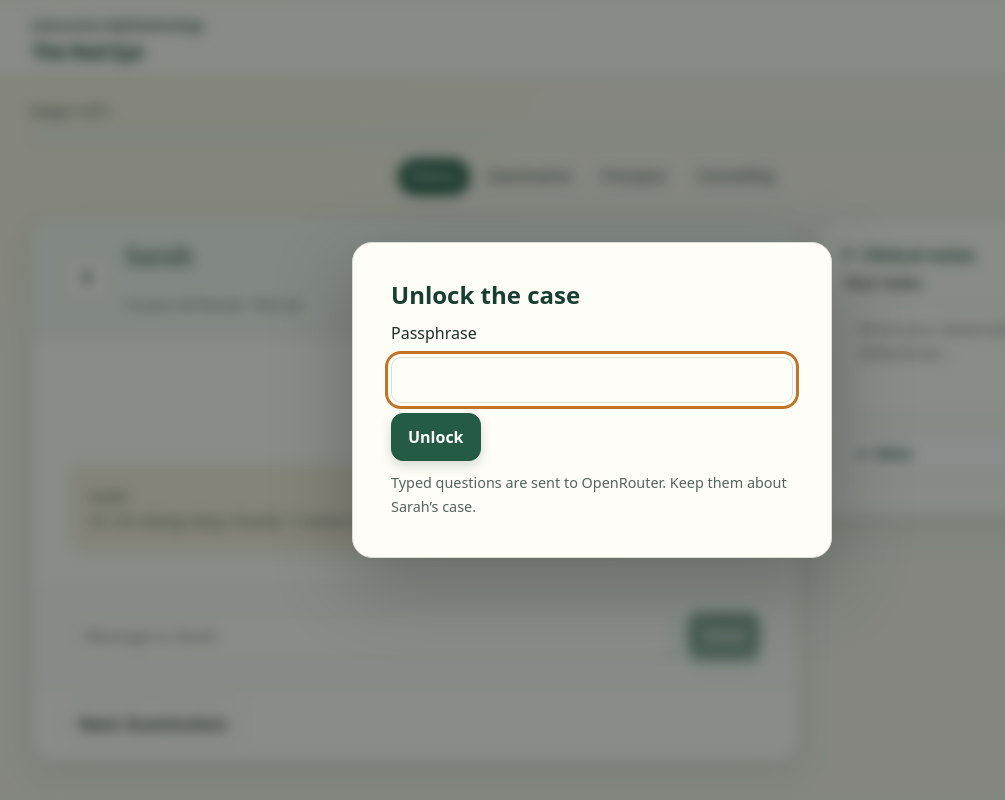
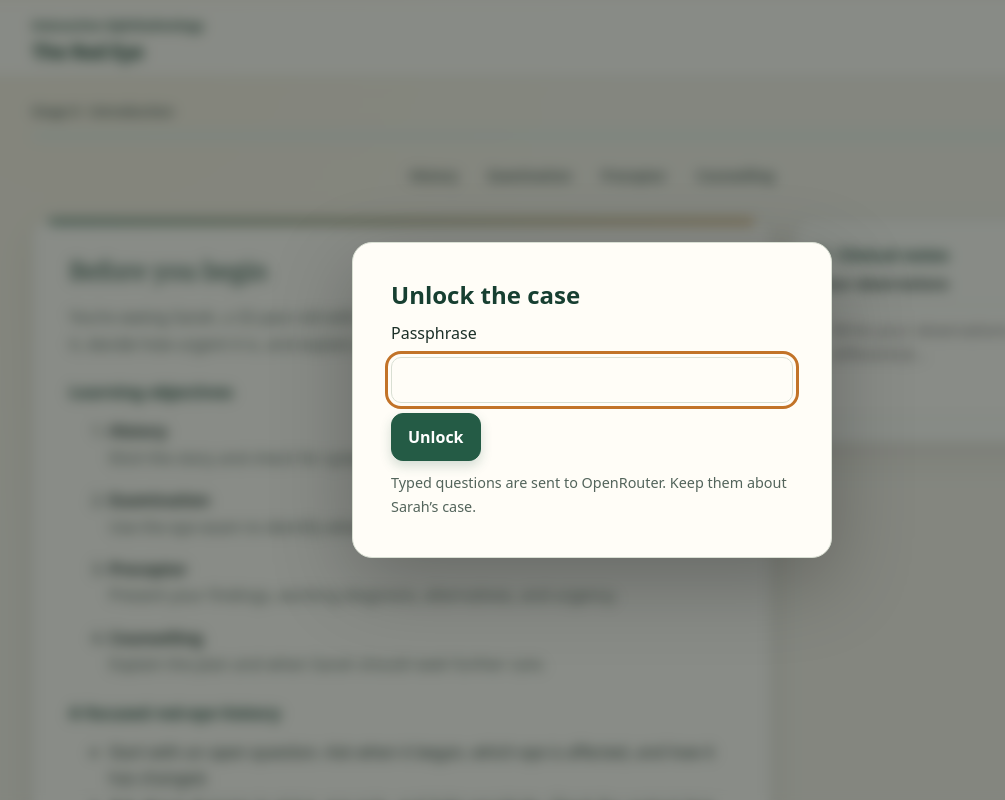
Before and after one commit to ubc-aims/Interactive-ophthalmology, a plain HTML site: page index.html in a window 1280 px wide. Shown: the top 800 px of the page, without its empty margins (48-1053 px from the left). Drawn offline with Linux system fonts and the light colour scheme.

Commit message:
Add case briefing and preserve editable observations

```diff
--- a/case.js
+++ b/case.js
@@ -1,7 +1,8 @@
 "use strict";
 
 const scene = document.querySelector("#scene");
-const notes = document.querySelector("#notes");
+const notes = document.querySelector("#case-notes-content");
+const observationInput = document.querySelector("#student-notes");
 const stages = document.querySelector("#stages");
 const theme = document.querySelector("#theme");
 const steps = [
@@ -27,7 +28,7 @@ const steps = [
   }
 ];
 
-let step, seenHistory, seenExam, interviewTurns, studentNotes, manualChecks, assessments, activeHints;
+let step, seenHistory, seenExam, interviewTurns, manualChecks, assessments, activeHints;
 let chatKey;
 
 function element(tag, text, className) {
@@ -46,11 +47,11 @@ function button(text, className, action) {
 
 function start() {
   notes.replaceChildren();
-  step = 0;
+  step = -1;
   seenHistory = new Map();
   interviewTurns = [];
   seenExam = new Map();
-  studentNotes = "";
+  observationInput.value = "";
   manualChecks = new Set();
   assessments = new Map();
   render();
@@ -89,19 +90,50 @@ function render() {
   });
   const progress = element("progress", "", "case-progress");
   progress.max = steps.length;
-  progress.value = step;
+  progress.value = Math.max(0, step);
   progress.setAttribute("aria-label", "Completed case stages");
-  const caption = element("p", stage ? `Stage ${step + 1} of ${steps.length}` : "Case complete", "progress-caption");
+  const label = step < 0 ? "Stage 0 · Introduction" : stage ? `Stage ${step + 1} of ${steps.length}` : "Case complete";
+  const caption = element("p", label, "progress-caption");
   stages.replaceChildren(caption, progress, list);
   scene.replaceChildren();
   activeHints = null;
   scene.classList.toggle("chat-scene", Boolean(stage) && step !== 1);
-  if (stage) stage.render();
+  if (step < 0) introduction();
+  else if (stage) stage.render();
   else debrief();
   renderNotes();
   const title = scene.querySelector("h2");
   title.focus({ preventScroll: true });
   if (title.getBoundingClientRect().top < 0) title.scrollIntoView({ block: "start" });
+}
+
+function introduction() {
+  heading("Before you begin");
+  scene.append(element("p", "You’re seeing Sarah, a 32-year-old with a red eye. Your task is to work out what’s causing it, decide how urgent it is, and explain your plan."));
+  scene.append(element("h3", "Learning objectives"));
+  const objectives = element("ol");
+  for (const [label, detail] of [
+    ["History", "Elicit the story and check for symptoms or exposures that change urgency."],
+    ["Examination", "Use the eye exam to identify where the problem is."],
+    ["Preceptor", "Present your findings, working diagnosis, alternatives, and urgency."],
+    ["Counselling", "Explain the plan and when Sarah should seek further care."]
+  ]) {
+    const item = element("li");
+    item.append(element("strong", label), element("p", detail));
+    objectives.append(item);
+  }
+  scene.append(objectives, element("h3", "A focused red-eye history"));
+  const guide = element("ul");
+  for (const detail of [
+    "Start with an open question. Ask when it began, which eye is affected, and how it has changed.",
+    "Ask about changes in vision, eye pain, and light sensitivity. Check for contact lens use, injury, chemical exposure, and recent eye procedures.",
+    "Ask about itch, discharge, and the feeling of something in the eye. Clarify any lid symptoms and what the patient has already tried."
+  ]) {
+    guide.append(element("li", detail));
+  }
+  scene.append(guide,
+    element("p", "Use Your observations to keep notes across all four stages. Each stage has optional hints."),
+    button("Start history", "primary", next));
 }
 
 function stageObjective() {
@@ -537,18 +569,6 @@ function checkItem(list, id, label, observation, status) {
 }
 
 function renderNotes() {
-  if (!notes.childElementCount) {
-    const title = element("h2", "Clinical notes");
-    title.id = "notes-title";
-    const label = element("label", "Your notes", "composer-label");
-    label.htmlFor = "student-notes";
-    const entry = element("textarea", "", "student-notes");
-    entry.id = "student-notes";
-    entry.placeholder = "Write your observations and differential…";
-    entry.value = studentNotes;
-    entry.addEventListener("input", () => { studentNotes = entry.value; });
-    notes.append(title, label, entry);
-  }
   const history = element("ul", "", "checklist");
   for (const topic of [...clinicalCase.history.filter(item => item.priority), ...clinicalCase.history.filter(item => !item.priority)]) {
     const answers = topicAnswers(topic);
@@ -561,7 +581,7 @@ function renderNotes() {
     checkItem(exam, "exam-" + id, label, found ? found[1] : purpose, found ? "Examined" : "");
   }
   const transcript = notesSection("transcript", "Interview transcript", false);
-  transcript.parentElement.hidden = step === 0;
+  transcript.parentElement.hidden = step <= 0;
   const entries = element("dl", "", "clinical-finding");
   entries.append(element("dt", clinicalCase.greeting), element("dd", clinicalCase.opening));
   for (const { question, reply } of interviewTurns) {
@@ -667,7 +687,7 @@ unlockForm.addEventListener("submit", async event => {
     app.inert = false;
     app.classList.remove("locked");
     dialog.close();
-    scene.querySelector("#draft").focus();
+    scene.querySelector("h2").focus();
   } catch (error) {
     unlockStatus.textContent = error.message;
     if (openedLocally || error.message.includes("Choose openrouter-key.enc.json")) {
--- a/index.html
+++ b/index.html
@@ -4,12 +4,12 @@
   <meta charset="utf-8">
   <meta name="viewport" content="width=device-width, initial-scale=1">
   <title>The Red Eye | Interactive Ophthalmology</title>
-  <link rel="stylesheet" href="style.css?v=8">
-  <script src="red-eye.js?v=8" defer></script>
-  <script src="vault.js?v=8" defer></script>
-  <script src="openrouter.js?v=8" defer></script>
-  <script src="assessor.js?v=8" defer></script>
-  <script src="case.js?v=8" defer></script>
+  <link rel="stylesheet" href="style.css?v=9">
+  <script src="red-eye.js?v=9" defer></script>
+  <script src="vault.js?v=9" defer></script>
+  <script src="openrouter.js?v=9" defer></script>
+  <script src="assessor.js?v=9" defer></script>
+  <script src="case.js?v=9" defer></script>
 </head>
 <body>
   <div id="case-app" class="locked" inert>
@@ -26,7 +26,12 @@
       <nav id="stages" aria-label="Case progress"></nav>
       <div class="layout">
         <section id="scene" class="card" aria-labelledby="scene-title"></section>
-        <aside id="notes" class="card" aria-labelledby="notes-title"></aside>
+        <aside id="notes" class="card" aria-labelledby="notes-title">
+          <h2 id="notes-title">Clinical notes</h2>
+          <label for="student-notes" class="composer-label">Your observations</label>
+          <textarea id="student-notes" class="student-notes" placeholder="Write your observations and differential…"></textarea>
+          <div id="case-notes-content"></div>
+        </aside>
       </div>
     </main>
     <footer class="site-footer">Developed by Karanvir Gill, Arvin Zaker</footer>
```
Also changed, not shown: 1 other file.
